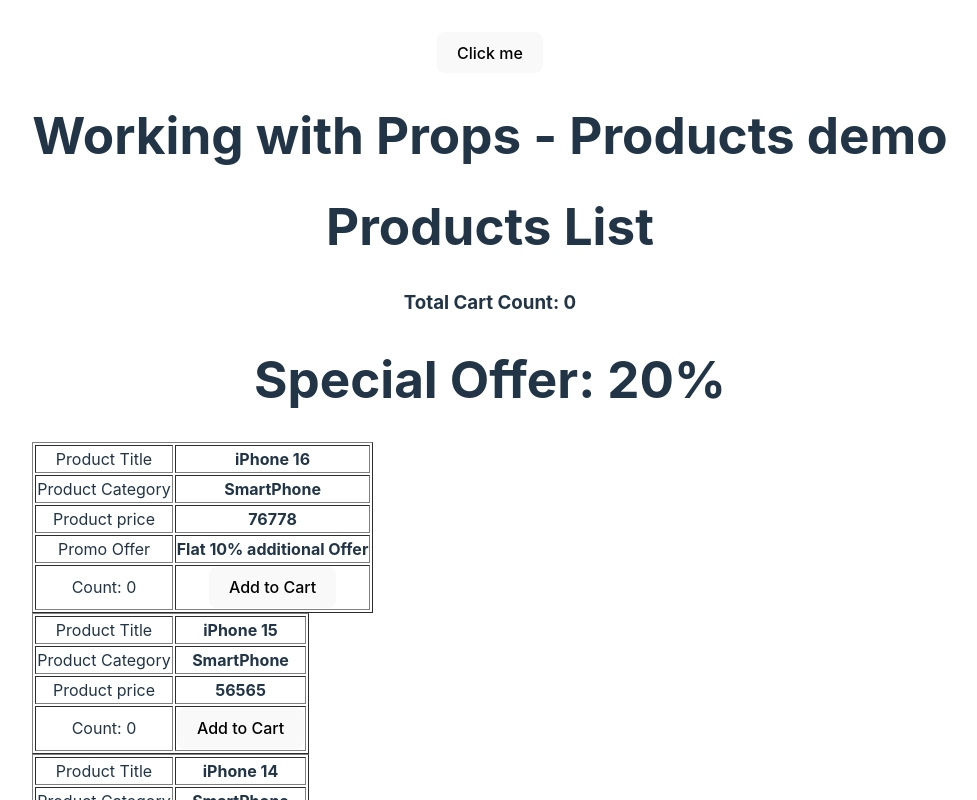
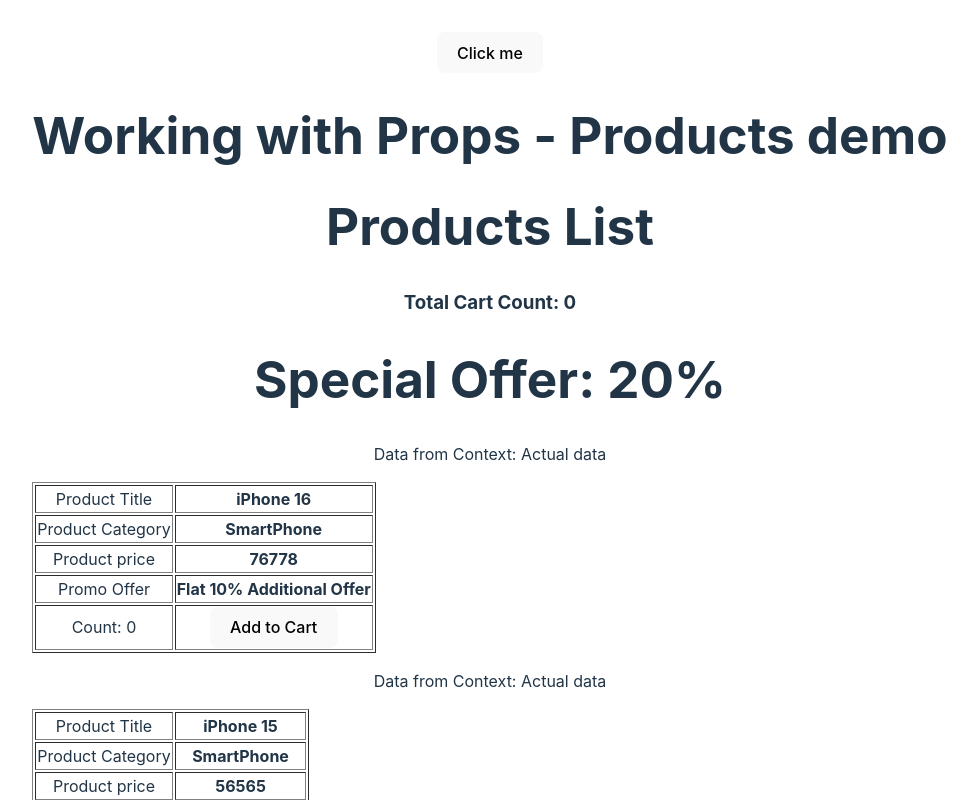
Before and after one commit to ashok-koenig/203168-ui, a React (Vite) app in the folder 5-React-demo-apps/props-demo-app/: page / in a window 1280 px wide. Shown: the top 800 px of the page, without its empty margins (150-1127 px from the left). Built offline with nearby package versions, Linux system fonts and the light colour scheme.

Commit message:
Context API with multiple data

```diff
--- a/5-React-demo-apps/props-demo-app/src/App.tsx
+++ b/5-React-demo-apps/props-demo-app/src/App.tsx
@@ -1,13 +1,20 @@
-import { useState } from 'react';
+import { createContext, useState } from 'react';
 import './App.css'
 import ProductList from './components/products/ProductList'
 // import MyClassComponent from './components/MyClassComponent'
 // import MyFunctionalComponent from './components/MyFunctionalComponent'
 
+interface IOffer {
+  offerPercentage: number
+  offerMessage: string
+}
+
+export const Offer = createContext<IOffer>({offerPercentage: 0, offerMessage: 'No message'})
+export const Data = createContext("Initial data")
 
 function App() {
   console.log(useState(0));
-
+  const offerData:IOffer = {offerPercentage:10, offerMessage: "Additional Offer"};
   const products = [
     {id: 1, title: "iPhone 16", category: "SmartPhone", price: 76778, discount: true},
     {id: 2, title: "iPhone 15", category: "SmartPhone", price: 56565},
@@ -18,9 +25,15 @@
     <>
     <button onClick={()=>handleClick("Welcome")}>Click me</button>
      <h1>Working with Props - Products demo</h1>
-     <ProductList products = {products}>
-      <h1>Special Offer: 20%</h1>
-     </ProductList>
+     <Offer.Provider value={offerData}>
+      <Data.Provider value='Actual data'>
+         <ProductList products = {products}>
+          <h1>Special Offer: 20%</h1>
+        </ProductList>
+      </Data.Provider>
+
+     </Offer.Provider>
+
      {/* <MyClassComponent />
      <MyFunctionalComponent /> */}
     </>
--- a/5-React-demo-apps/props-demo-app/src/components/products/ProductDetail.tsx
+++ b/5-React-demo-apps/props-demo-app/src/components/products/ProductDetail.tsx
@@ -1,6 +1,7 @@
-import React, { useState } from 'react'
+import React, { useContext, useState } from 'react'
 import PromoOffer from './PromoOffer'
 import useCartCounter from '../../custom-hooks/useCartCounter'
+import { Data } from '../../App'
 
 export interface ProductDetailProps {
     id: number
@@ -14,6 +15,7 @@
 export default function ProductDetail(props: ProductDetailProps) {
     // De-structuring values from props
     const {title, category, price, discount= false, addTotalCartCount = ()=>{}} = props
+   const data = useContext(Data)
     // let cartCount = 0;
     // const [cartCount, setCartCount] = useState(0)
     // const handleAddToCart = () =>{
@@ -25,6 +27,7 @@
   return (
 
     <div>
+        <p>Data from Context: {data}</p>
         <table border={1}>
             <tr>
                 <td>Product Title</td>
--- a/5-React-demo-apps/props-demo-app/src/components/products/PromoOffer.tsx
+++ b/5-React-demo-apps/props-demo-app/src/components/products/PromoOffer.tsx
@@ -1,10 +1,12 @@
-import React from 'react'
+import React, { useContext } from 'react'
+import { Offer } from '../../App'
 
 export default function PromoOffer() {
+  const offerData = useContext(Offer)
   return (
     <tr>
         <td>Promo Offer</td>
-        <th>Flat 10% additional Offer</th>
+        <th>Flat {offerData.offerPercentage}% {offerData.offerMessage}</th>
     </tr>
   )
 }
```
